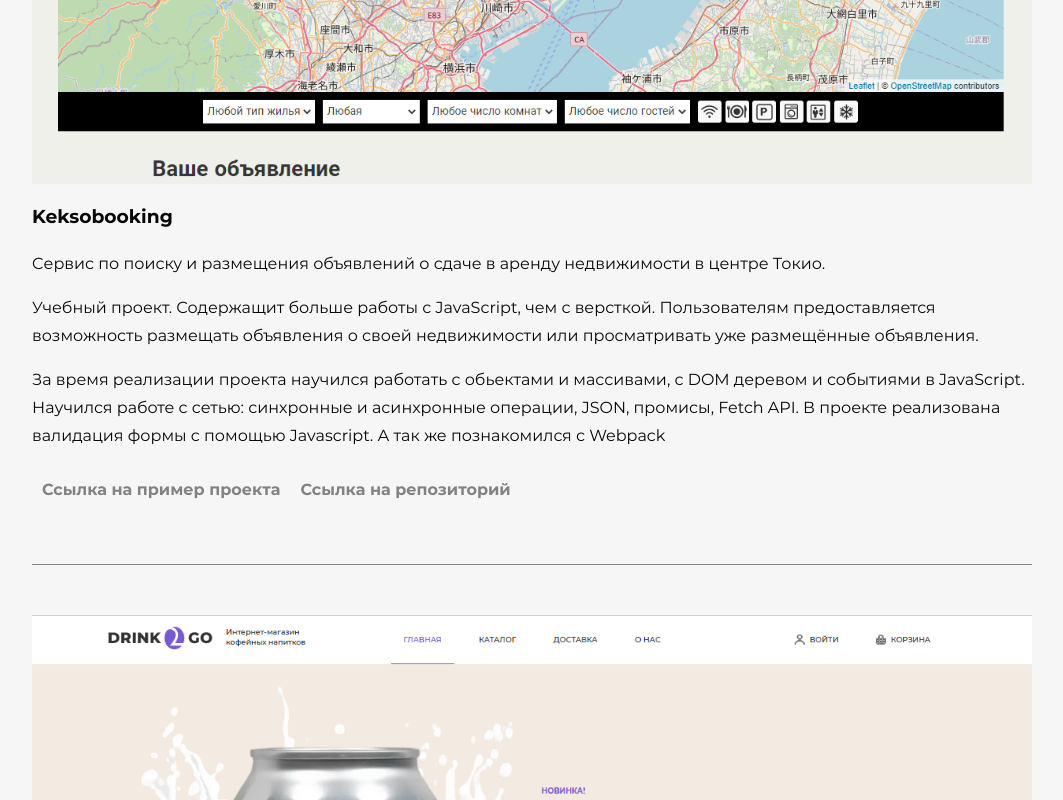
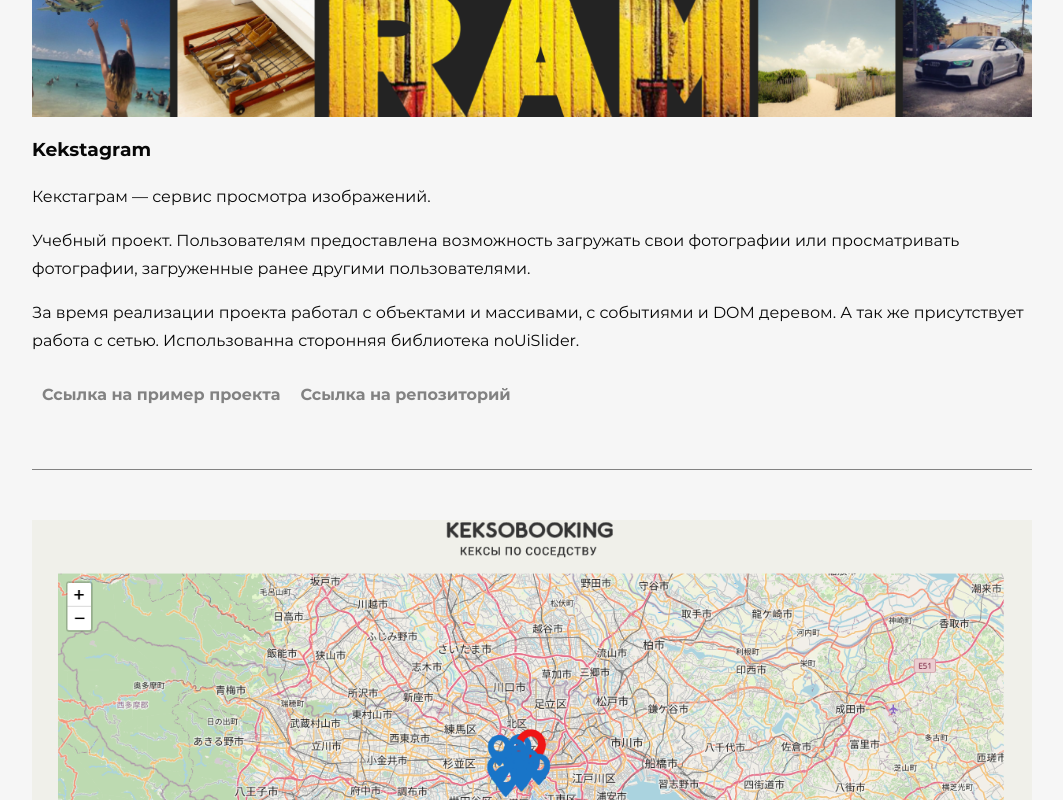
Before and after one commit to DenisJet/my-portfolio, a React (Create React App) app: page / in a window 1280 px wide. Shown: the part 2540-3340 px from the top of the page, without its empty margins (108-1171 px from the left). Built offline with nearby package versions, Linux system fonts and the light colour scheme.

Commit message:
added kekstagram

```diff
--- a/src/moke.js
+++ b/src/moke.js
@@ -14,19 +14,32 @@ export const projects = [
   },
   {
     id: 1,
+    name: 'Kekstagram',
+    image: 'images/kekstagram.png',
+    title:
+      'Кекстаграм — сервис просмотра изображений.',
+    description:
+      'Учебный проект. Пользователям предоставлена возможность загружать свои фотографии или просматривать фотографии, загруженные ранее другими пользователями.',
+    opinion:
+      'За время реализации проекта работал с объектами и массивами, с событиями и DOM деревом. А так же присутствует работа с сетью. Использованна сторонняя библиотека noUiSlider.',
+    link: 'https://denis-jet-kekstagram.netlify.app/',
+    repolink: 'https://github.com/DenisJet/Kekstagram',
+  },
+  {
+    id: 2,
     name: 'Keksobooking',
     image: 'images/keksobooking.png',
     title:
       'Cервис по поиску и размещения объявлений о сдаче в аренду недвижимости в центре Токио.',
     description:
-      'Учебный проект. Содержащит больше работы с JavaScript, чем с версткой.  Пользователям предоставляется возможность размещать объявления о своей недвижимости или просматривать уже размещённые объявления.',
+      'Учебный проект. Пользователям предоставляется возможность размещать объявления о своей недвижимости или просматривать уже размещённые объявления.',
     opinion:
-      'За время реализации проекта научился работать c обьектами и массивами, с DOM деревом и событиями в JavaScript. Научился работе с сетью: синхронные и асинхронные операции, JSON, промисы, Fetch API. В проекте реализована валидация формы с помощью Javascript. А так же познакомился с Webpack',
+      'За время реализации проекта научился работать c обьектами и массивами, с DOM деревом и событиями в JavaScript. Научился работе с сетью: синхронные и асинхронные операции, JSON, промисы, Fetch API. В проекте реализована валидация формы с помощью Javascript.',
     link: 'https://denisjet-keksobooking.netlify.app/',
     repolink: 'https://github.com/DenisJet/Keksobooking',
   },
   {
-    id: 2,
+    id: 3,
     name: 'Drink2Go',
     image: 'images/drink2go.png',
     title: 'Главная страница интернет магазина кофейных напитков.',
```
Also changed, not shown: public/images/kekstagram.png (added).
